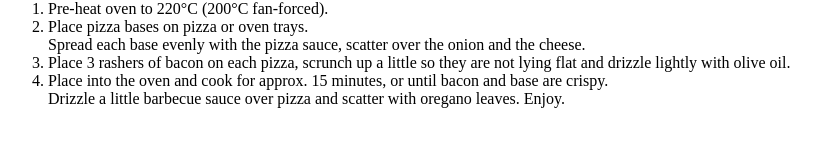
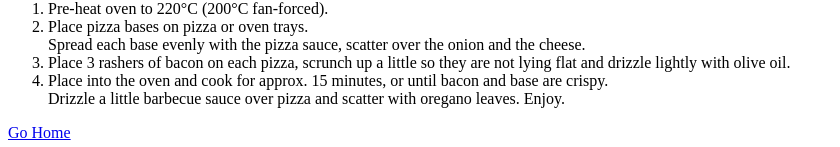
Before and after one commit to JessePullen/odin-recipes, a plain HTML site: page recipes/pizza.html in a window 1280 px wide. Shown: the part 706-853 px from the top of the page, without its empty margins (0-840 px from the left). Before the commit the page ends 830 px from the top, so only its background shows below. Drawn offline with Linux system fonts and the light colour scheme.

Commit message:
Add home page link to index.html on pizza.html

```diff
--- a/recipes/pizza.html
+++ b/recipes/pizza.html
@@ -28,6 +28,7 @@
         <li>Place 3 rashers of bacon on each pizza, scrunch up a little so they are not lying flat and drizzle lightly with olive oil.</li>
         <li>Place into the oven and cook for approx. 15 minutes, or until bacon and base are crispy.<br> Drizzle a little barbecue sauce over pizza and scatter with oregano leaves. Enjoy.</li>
     </ol>
+    <a href="../index.html">Go Home</a>
 </body>
 
 </html>
```
